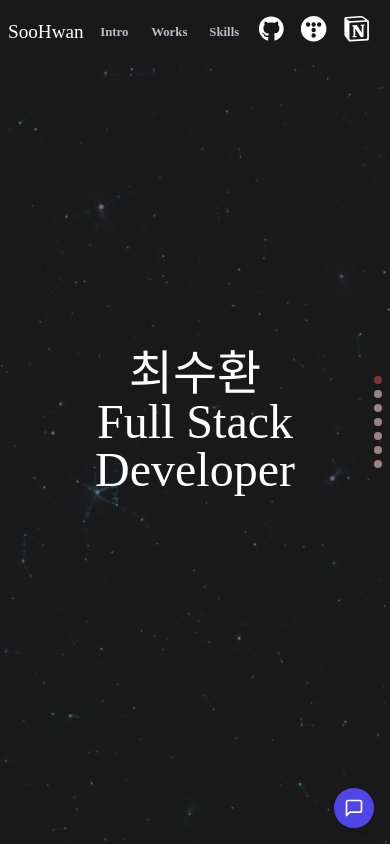
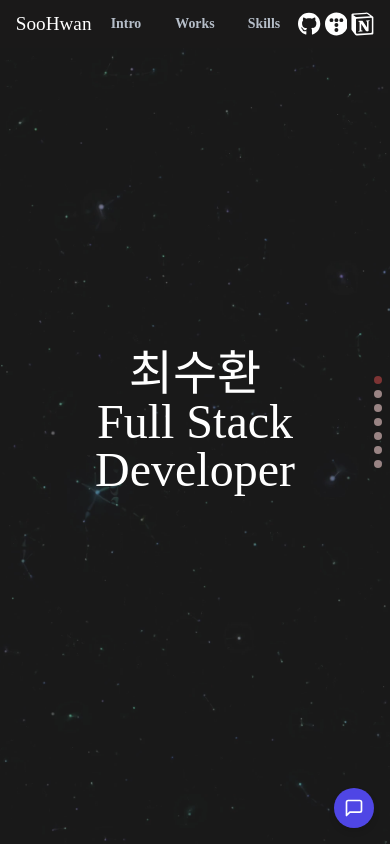
Before and after one commit to SooHwanC/WebPort_Vite, a React (Vite) app: page / in a window 390 px wide. Built offline with nearby package versions, Linux system fonts and the light colour scheme; a web font is replaced by a local one.

Commit message:
헤더 수정

```diff
--- a/src/SCSS/pages/Main.scss
+++ b/src/SCSS/pages/Main.scss
@@ -11,87 +11,44 @@
         position: fixed;
         z-index: 99999;
         display: flex;
-        height: 4rem;
+        height: clamp(3rem, 4vw + 2rem, 4rem);
         color: white;
         justify-content: space-between;
         align-items: center;
-        padding: 1.5rem 3rem 1.5rem 3rem;
-
-        @media (max-width:780px) {
-            padding: 1.5rem 1.5rem 1.5rem 1.5rem;
-        }
-
-        @media(max-width: 500px) {
-            padding: 0.5rem;
-        }
+        padding: clamp(0.5rem, 2vw + 0.5rem, 1.5rem);
 
         .nav_box_left {
             font-family: 'GangwonEduPowerExtraBoldA';
-            font-size: 2rem;
+            font-size: clamp(1.2rem, 2vw + 0.5rem, 2rem);
             color: white;
             cursor: pointer;
-
-            @media(max-width:1024px) {
-                font-size: 1.5rem;
-            }
-
-            @media (max-width:555px) {
-                font-size: 1.2rem;
-            }
         }
 
         .nav_box_middle {
             display: flex;
             align-items: center;
 
-
             li {
                 font-family: 'SUIT Variable';
-                // font-family: 'GangwonEduPowerExtraBoldA';
-                font-size: 1.5rem;
-                // margin-right: 2rem;
-                // color: #6d91b1;
+                font-size: clamp(0.8rem, 1.5vw + 0.5rem, 1.5rem);
                 color: #B6BEC9;
                 cursor: pointer;
                 text-align: center;
-                width: 150px;
+                width: clamp(55px, 10vw + 30px, 150px);
                 font-weight: 600;
-
-                @media (max-width:710px) {
-                    width: 100px;
-                }
-
-                @media (max-width:555px) {
-                    font-size: 0.8rem;
-                    width: 55px;
-                }
-
             }
 
             .active-menu-item {
-                font-size: 1.5rem;
+                font-size: clamp(0.9rem, 1.5vw + 0.5rem, 1.5rem);
                 text-decoration: underline;
-                // color: white;
                 color: #A2C5F4;
-
-                @media (max-width:555px) {
-                    font-size: 0.9rem;
-                }
             }
-
         }
 
         .nav_box_right {
             display: flex;
-            height: 2.5rem;
-
-            @media(max-width:1024px) {
-                height: 2rem;
-            }
-
-            @media (max-width:555px) {
-                gap: 0.1rem;
-            }
+            height: clamp(2rem, 2vw + 1.5rem, 2.5rem);
+            gap: clamp(0.1rem, 1vw, 1rem);
 
             li {
                 a {
@@ -104,16 +61,10 @@
                 width: 100%;
                 height: 100%;
                 fill: white;
-                margin-right: 1rem;
-
-                @media(max-width: 500px) {
-                    width: 80%;
-                    height: 80%;
-                }
+                margin-right: clamp(0.5rem, 1vw + 0.3rem, 1rem);
             }
         }
     }
-
 
     .main_top_box {
         position: relative;
```
